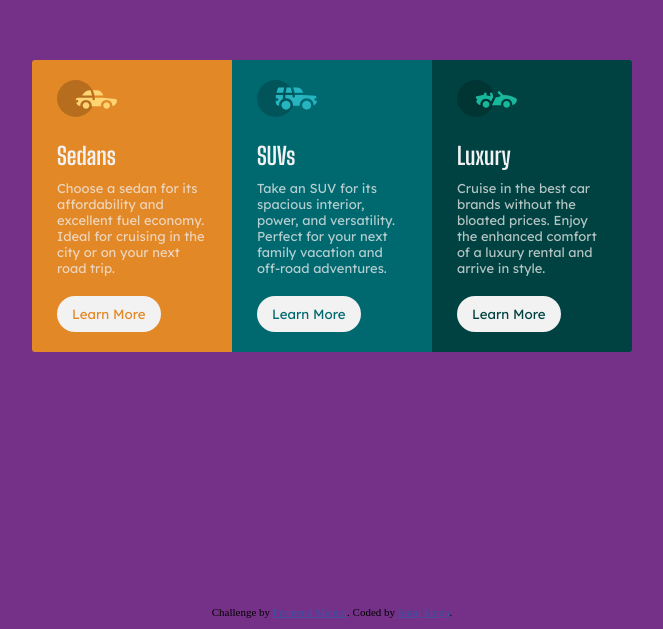
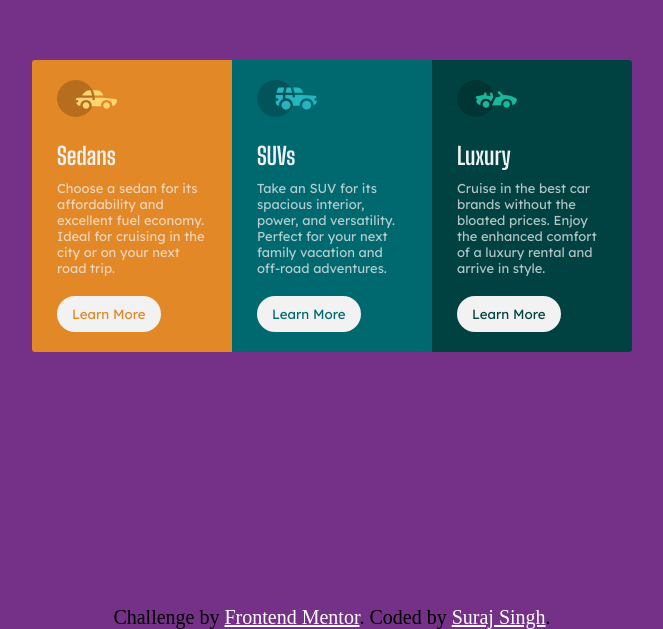
Before and after one commit to surajCoder07/Card-with-hover-effect, a plain HTML site: page index.html in a window 1280 px wide. Shown: the part 224-853 px from the top of the page, without its empty margins (308-971 px from the left). Drawn offline with Linux system fonts and the light colour scheme.

```diff
--- a/index.html
+++ b/index.html
@@ -10,8 +10,8 @@
 
   <!-- Feel free to remove these styles or customise in your own stylesheet 👍 -->
   <style>
-    .attribution { font-size: 11px; text-align: center; }
-    .attribution a { color: hsl(228, 45%, 44%); }
+    .attribution { font-size: 20px; text-align: center; }
+    .attribution a { color: white; }
   </style>
 </head>
 <body>
```
